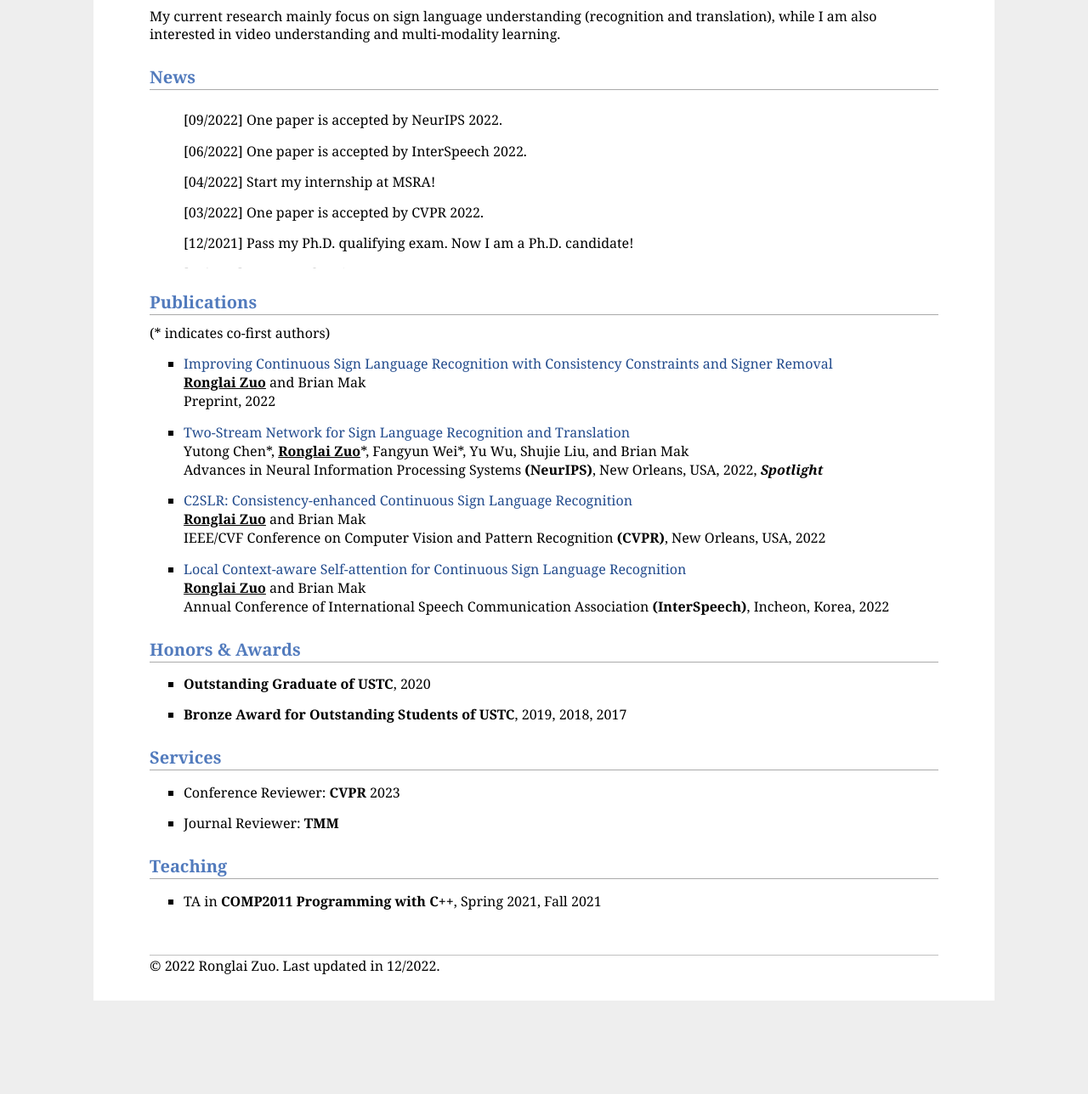
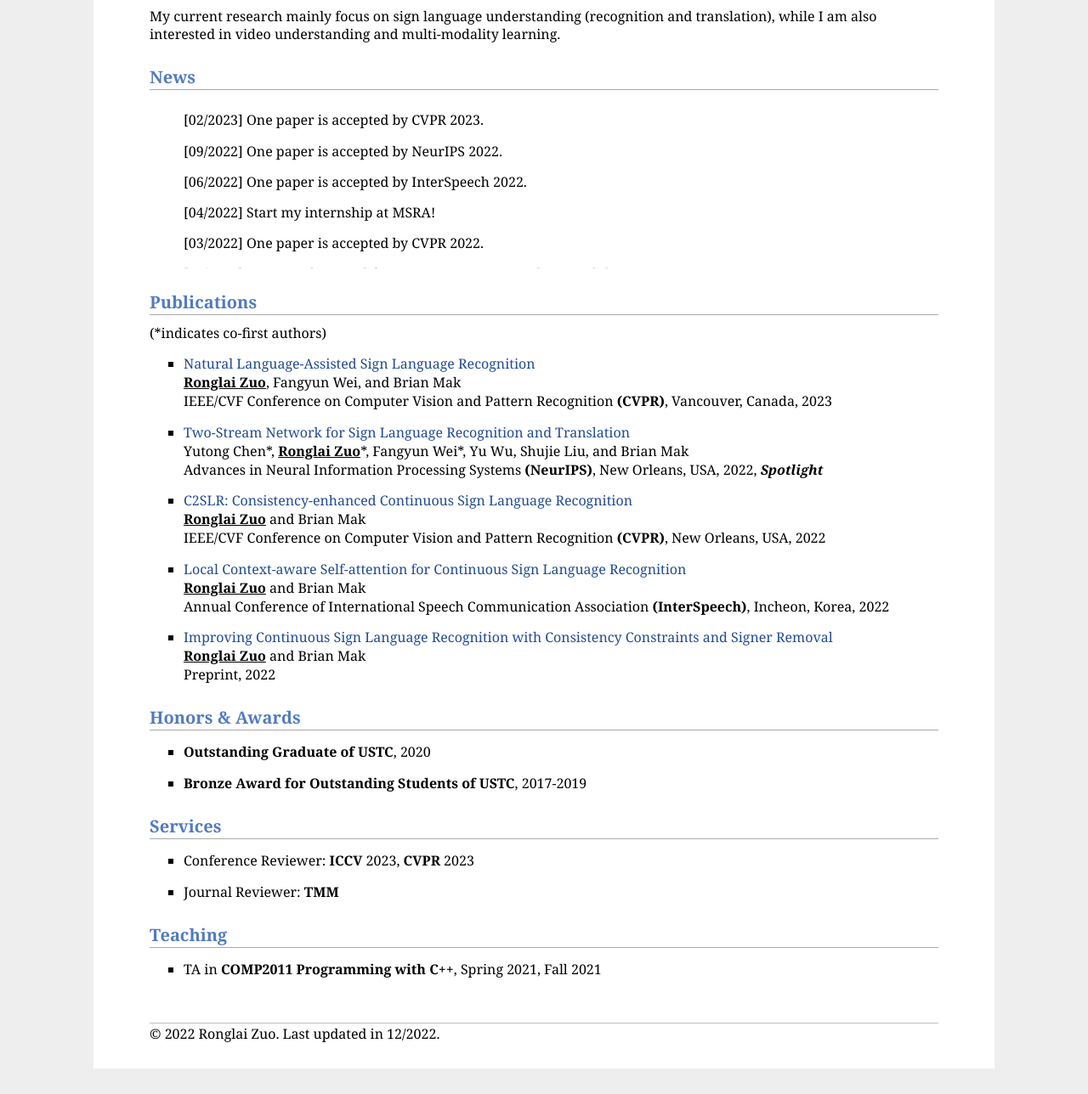
Before and after one commit to YuCHENJT/yuchenjt.github.io, a plain HTML site: page index.html in a window 1280 px wide. Shown: the part 491-1779 px from the top of the page at 85% size. Before the commit the page ends 1699 px from the top, so only its background shows below. Drawn offline with Linux system fonts and the light colour scheme.

Commit message:
Add files via upload

```diff
--- a/index.html
+++ b/index.html
@@ -19,7 +19,7 @@
 				<p>
 					Room 4209, Academic Building <br>
 					HKUST, Clear Water Bay <br>
-					New Territory, Hong Kong <br>
+					Sai Kung, Hong Kong <br>
 					<br>
 Email:  <a href="mailto:rzuo@cse.ust.hk">rzuo [at] cse.ust.hk</a>; <a href="mailto:zrl2016ustc@outlook.com">zrl2016ustc [at] outlook.com</a> <br>
 <!-- Github: <a href="https://github.com/2000ZRL">2000ZRL</a> <br> -->
@@ -46,6 +46,9 @@ Email:  <a href="mailto:rzuo@cse.ust.hk">rzuo [at] cse.ust.hk</a>; <a href="mail
 <ul>
 <div style="height:200px;width:device-width;overflow:auto;background:#FFFFFF;">
     <li>
+        <p>[02/2023] One paper is accepted by CVPR 2023.</p>
+    </li>
+    <li>
         <p>[09/2022] One paper is accepted by NeurIPS 2022.</p>
     </li>
     <li>
@@ -69,15 +72,15 @@ Email:  <a href="mailto:rzuo@cse.ust.hk">rzuo [at] cse.ust.hk</a>; <a href="mail
 </ul>
 
 
-<h2>Publications</h2> (* indicates co-first authors)
+<h2>Publications</h2> (*indicates co-first authors)
 <ul>
 	<li>
-         <a href='https://arxiv.org/abs/2212.13023'>Improving Continuous Sign Language Recognition with Consistency Constraints and Signer Removal</a> <br>
-         <strong><u>Ronglai Zuo</u></strong> and Brian Mak<br>
-         Preprint, 2022<br>
-    </li>
+        <a href='https://2000zrl.github.io'>Natural Language-Assisted Sign Language Recognition</a> <br>
+        <strong><u>Ronglai Zuo</u></strong>, Fangyun Wei, and Brian Mak<br>
+        IEEE/CVF Conference on Computer Vision and Pattern Recognition <strong>(CVPR)</strong>, Vancouver, Canada, 2023 <br>
+   </li>
 	<li>
-         <a href='https://arxiv.org/abs/2211.01367'>Two-Stream Network for Sign Language Recognition and Translation</a> <br>
+         <a href='https://openreview.net/forum?id=hSxK-4KGLbI'>Two-Stream Network for Sign Language Recognition and Translation</a> <br>
          Yutong Chen*, <strong><u>Ronglai Zuo</u></strong>*, Fangyun Wei*, Yu Wu, Shujie Liu, and Brian Mak<br>
          Advances in Neural Information Processing Systems <strong>(NeurIPS)</strong>, New Orleans, USA, 2022, <strong><i>Spotlight</i></strong> <br>
     </li>
@@ -91,6 +94,11 @@ Email:  <a href="mailto:rzuo@cse.ust.hk">rzuo [at] cse.ust.hk</a>; <a href="mail
          <strong><u>Ronglai Zuo</u></strong> and Brian Mak <br>
          Annual Conference of International Speech Communication Association <strong>(InterSpeech)</strong>, Incheon, Korea, 2022 <br>
     </li>
+    <li>
+        <a href='https://arxiv.org/abs/2212.13023'>Improving Continuous Sign Language Recognition with Consistency Constraints and Signer Removal</a> <br>
+        <strong><u>Ronglai Zuo</u></strong> and Brian Mak<br>
+        Preprint, 2022<br>
+   </li>
     <!-- <li>
          <a href='https://arxiv.org/abs/2106.09993'>Accumulative Poisoning Attacks on Real-time Data</a> <br>
          <strong><u>Tianyu Pang</u>*</strong>, Xiao Yang*, Yinpeng Dong, Hang Su, Jun Zhu<br>
@@ -126,7 +134,7 @@ Email:  <a href="mailto:rzuo@cse.ust.hk">rzuo [at] cse.ust.hk</a>; <a href="mail
         <strong>Outstanding Graduate of USTC</strong>, 2020
     </li>
     <li>
-        <strong>Bronze Award for Outstanding Students of USTC</strong>, 2019, 2018, 2017
+        <strong>Bronze Award for Outstanding Students of USTC</strong>, 2017-2019
     </li>
 </ul>
 
@@ -134,7 +142,7 @@ Email:  <a href="mailto:rzuo@cse.ust.hk">rzuo [at] cse.ust.hk</a>; <a href="mail
 <h2>Services</h2>
 <ul>
     <li>
-        Conference Reviewer: <strong>CVPR</strong> 2023
+        Conference Reviewer: <strong>ICCV</strong> 2023, <strong>CVPR</strong> 2023
     </li>
     <li>
         Journal Reviewer: <strong>TMM</strong>
```
